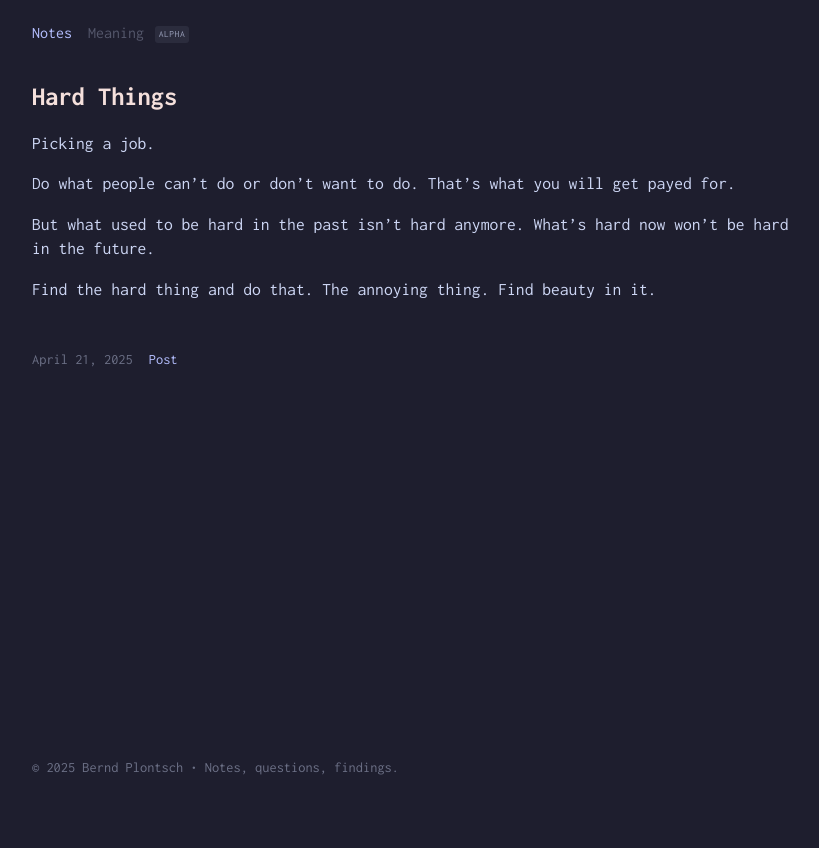
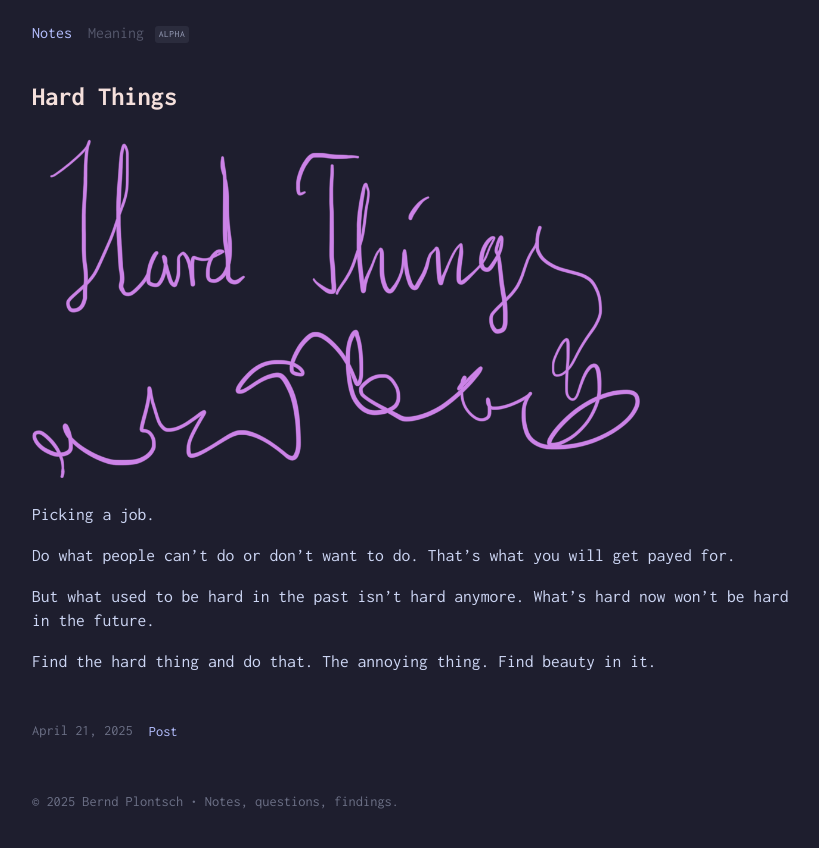
Before and after one commit to berndpl/notes-plontsch, a Jekyll site: the page built from _posts/2025/2025-04-21-hard-things.md, in a window 1280 px wide. Shown: the top 848 px of the page, without its empty margins (228-1047 px from the left). Built offline with Jekyll 4.4.1, drawn with Linux system fonts in a browser that asks for light colours; our own code applies the rules of GitHub Pages for plain Markdown files.

Commit message:
added post

```diff
--- a/_posts/2025/2025-04-21-hard-things.md
+++ b/_posts/2025/2025-04-21-hard-things.md
@@ -1,3 +1,5 @@
+![Hard things](/assets/images/2025/2025-04-21-hard-things.png)
+
 Picking a job.
 
 Do what people can’t do or don’t want to do. That’s what you will get payed for.
```
Also changed, not shown: assets/images/2025/2025-04-21-hard-things.png (added), 2 other files.
